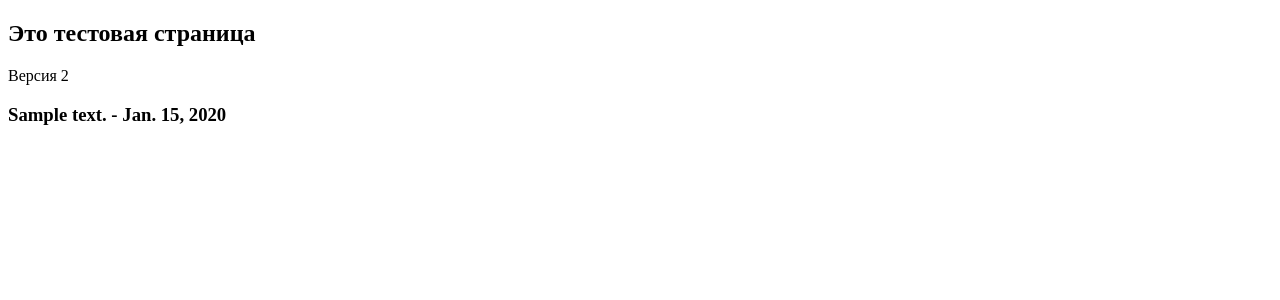
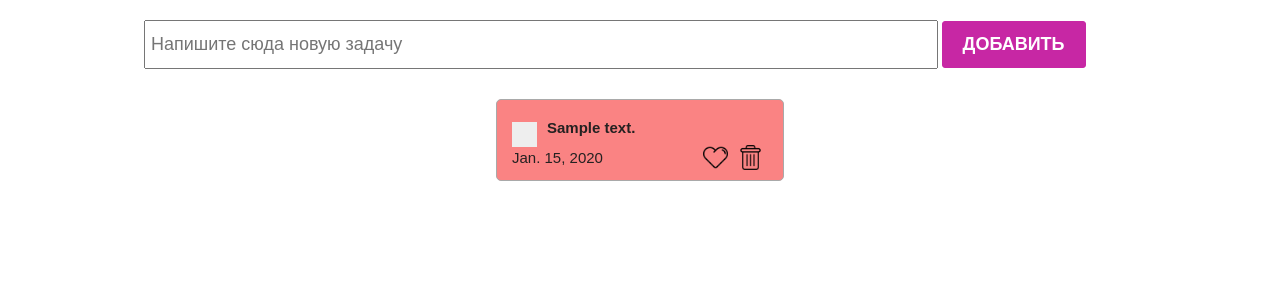
Before and after one commit to ArsenZhonbutaev/todoPython, a Django app: page /test/ in a window 1280 px wide. Shown: the top 300 px of the page. Run offline with Django 3.2, Linux system fonts and the light colour scheme; tables that the repository leaves empty hold one stand-in row (values such as "Sample post").

Commit message:
connected styles in todo list

```diff
--- a/main/templates/index.html
+++ b/main/templates/index.html
@@ -14,7 +14,7 @@
     <section>
         <div class="create_cont">
             <input class="create_inp" type="text" placeholder="write">
-            <button class="create_but">add</button>
+            <button class="create_but">Добавить</button>
         </div>
 
         <div class="todo_cont">
--- a/main/templates/test.html
+++ b/main/templates/test.html
@@ -1,18 +1,44 @@
+{% load static %}
 <!DOCTYPE html>
 <html lang="en">
 
 <head>
     <meta charset="UTF-8">
     <meta name="viewport" content="width=device-width, initial-scale=1.0">
-    <title>Document</title>
+    <title>todo</title>
+    <link rel="stylesheet" href="{% static 'styles/index.css' %}" />
+    <link rel="stylesheet" href="{% static 'styles/checkbox.css' %}">
 </head>
 
 <body>
-    <h2>Это тестовая страница</h2>
-    <div>Версия 2</div>
-    {% for todo in todo_list %}
-    <h3>{{todo.text}} - {{ todo.created_at }}</h3>
-    {% endfor %}
+    <section>
+        <div class="create_cont">
+            <input class="create_inp" type="text" placeholder="Напишите сюда новую задачу">
+            <button class="create_but">Добавить</button>
+        </div>
+
+        <div class="todo_cont">
+
+            {% for todo in todo_list %}
+            <div class="todo_item">
+                <div class="todo_item_header">
+                    <label class="checkbox_cont">
+                        <input type="checkbox"/>
+                        <span class="checkmark"></span>
+                    </label>
+                    <h4>{{ todo.text }}</h4>
+                </div>
+                <div class="todo_item_footer">
+                    <p>{{ todo.created_at }}</p>
+                    <div class="action_buttons">
+                        <img src="{% static './icons/heart.png' %}">
+                        <img src="{% static './icons/delete.png' %}">
+                    </div>
+                </div>
+            </div>
+            {% endfor %}
+        </div>
+    </section>
 </body>
 
 </html>
```
